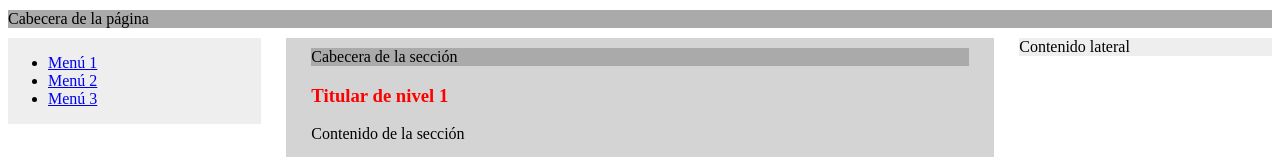
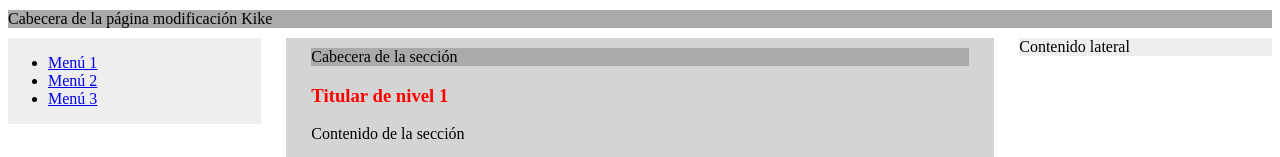
Before and after one commit to jgonzalezdaw/hello-world, a plain HTML site: page index.html in a window 1280 px wide. Shown: the top 157 px of the page. Drawn offline with Linux system fonts and the light colour scheme.

Commit message:
Modificación en el header

```diff
--- a/index.html
+++ b/index.html
@@ -6,7 +6,7 @@
 	<title>Estructura</title>
 </head>
 <body>
-	<header>Cabecera de la página</header>
+	<header>Cabecera de la página modificación Kike</header>
 	<nav>
 	     <ul>
 		 <li><a href="#">Menú 1</a></li>
```
